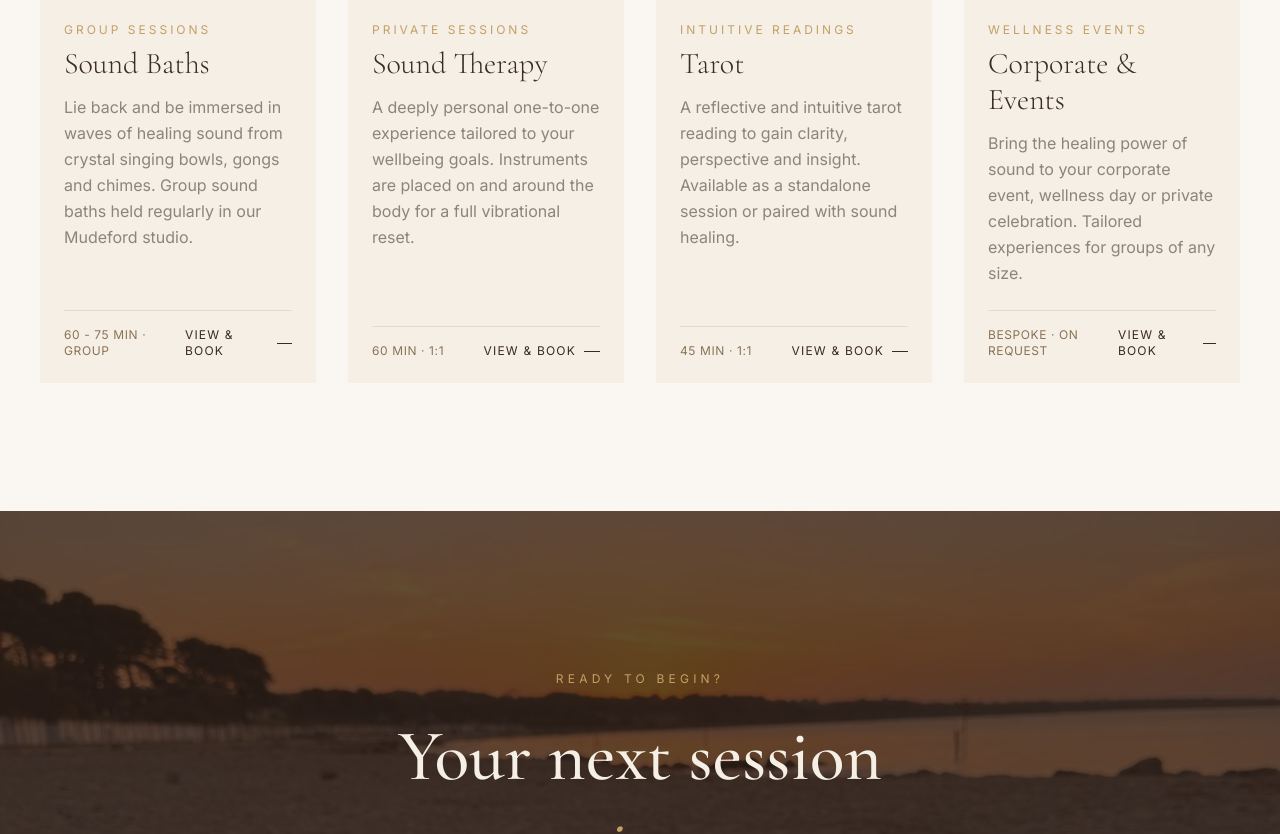
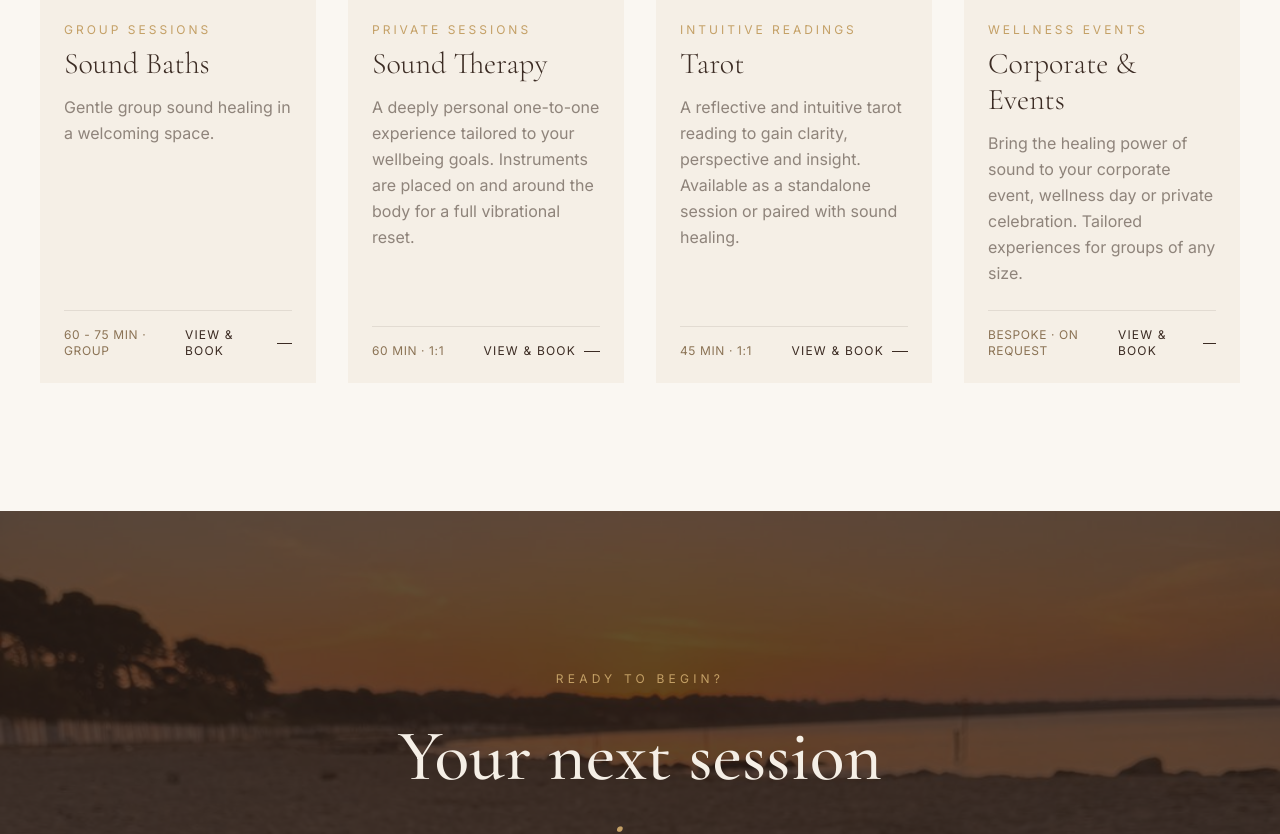
Before and after one commit to SteadyLabsPro/sound-studio, a Next.js app: page / in a window 1280 px wide. Shown: the part 1338-2172 px from the top of the page. Built offline with nearby package versions, Linux system fonts and the light colour scheme.

Commit message:
Home: shorten Sound Baths card description
Co-Authored-By: Claude Sonnet 4.6 <noreply@anthropic.com>

```diff
--- a/app/components/Services.tsx
+++ b/app/components/Services.tsx
@@ -8,7 +8,7 @@ const services = [
     title: "Sound Baths",
     subtitle: "Group Sessions",
     description:
-      "Lie back and be immersed in waves of healing sound from crystal singing bowls, gongs and chimes. Group sound baths held regularly in our Mudeford studio.",
+      "Gentle group sound healing in a welcoming space.",
     detail: "60 - 75 min · Group",
     image: "/images/wellness-relaxtion-sound-studio.jpeg",
     imageAlt: "Group sound bath room with crystal singing bowls and candles at Sound Studio, Mudeford, Christchurch",
```
